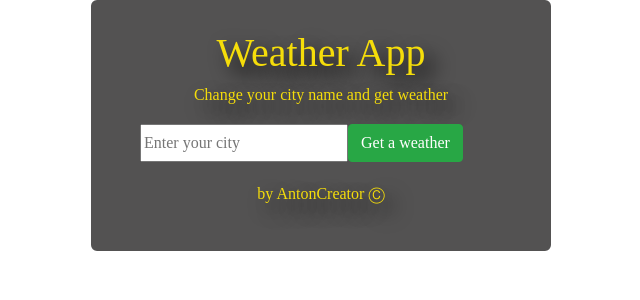
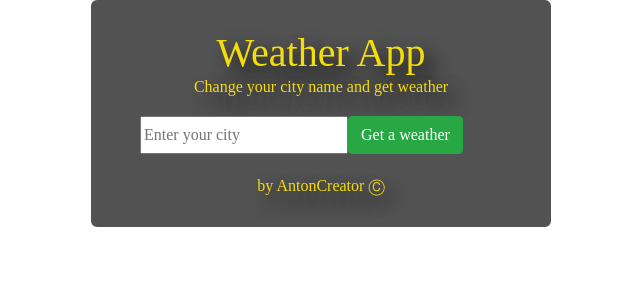
Before and after one commit to AntonCreator/weatherApp, a React (Create React App) app: page / in a window 1280 px wide. Shown: the top 300 px of the page, without its empty margins (319-959 px from the left). Built offline with nearby package versions, Linux system fonts and the light colour scheme.

Commit message:
Update index.css

```diff
--- a/src/index.css
+++ b/src/index.css
@@ -101,4 +101,6 @@ body{
 
 .title {
   text-shadow: 10px 10px 20px black;
+  margin: auto;
+  text-align: center;
 }
```
